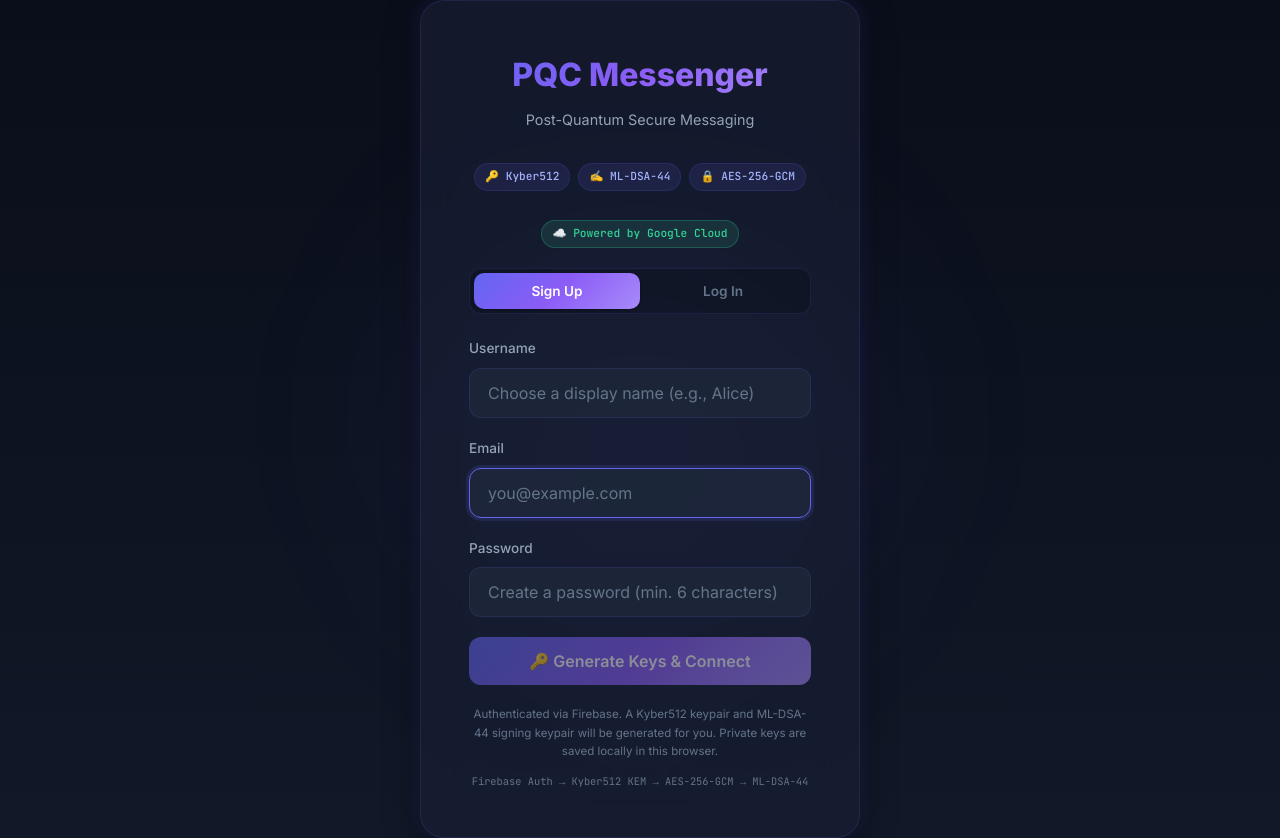
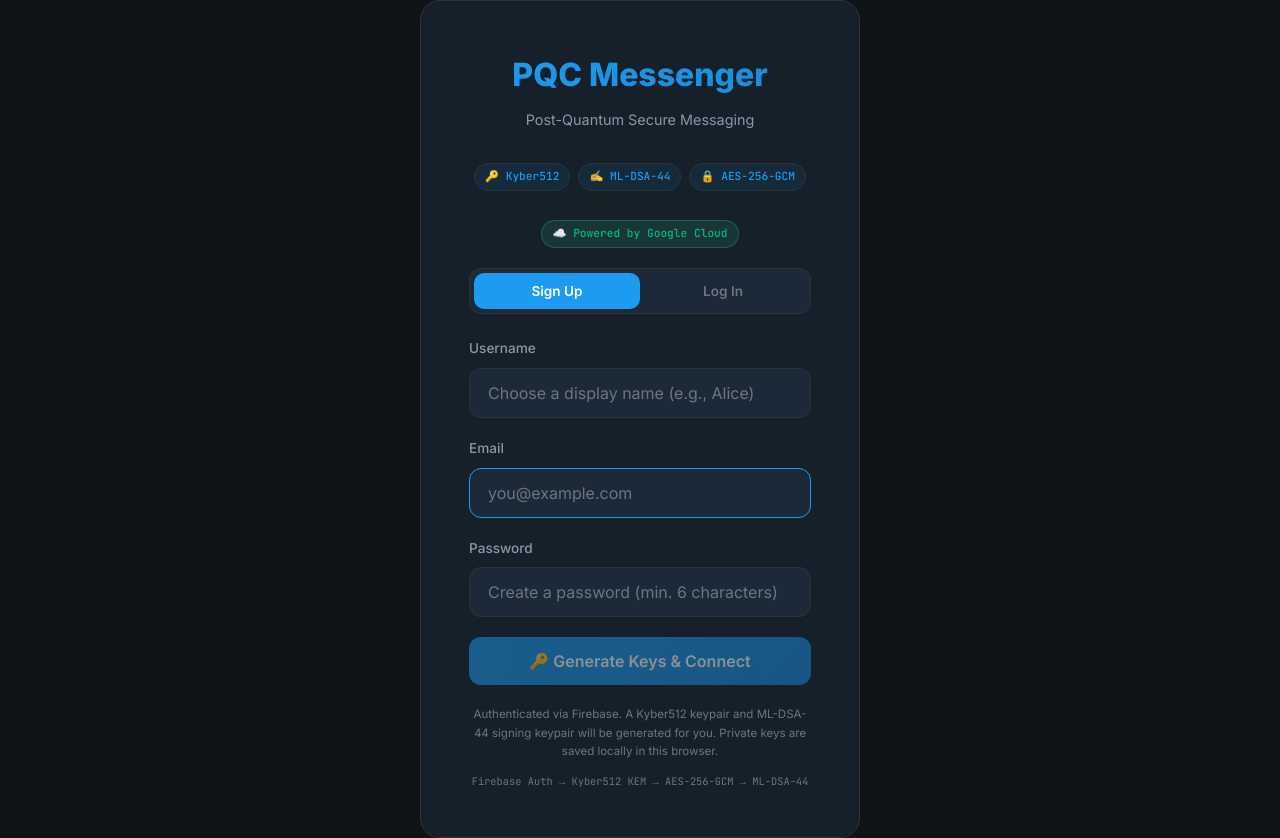
Before and after one commit to Harshdeep1110/PQSM, a React (Vite) app in the folder frontend/: page / in a window 1280 px wide. Built offline with nearby package versions, Linux system fonts and the light colour scheme; no server answers.

Commit message:
refactor: clean modern theme - replace purple/glassmorphism with flat blue-on-dark-slate

```diff
--- a/frontend/src/styles/main.css
+++ b/frontend/src/styles/main.css
@@ -1,6 +1,6 @@
 /*
- * PQC Messenger — Premium Dark Theme
- * Main stylesheet with CSS custom properties, glassmorphism, gradients, and animations.
+ * PQC Messenger — Clean Modern Theme
+ * Main stylesheet with CSS custom properties and clean flat design.
  * Created by: TASK-10
  */
 
@@ -9,46 +9,46 @@
 
 /* ===== CSS Custom Properties (Design Tokens) ===== */
 :root {
-  /* Color Palette — Quantum-inspired deep blues & violets */
-  --bg-primary: #0a0e1a;
-  --bg-secondary: #111827;
-  --bg-tertiary: #1a2035;
-  --bg-card: rgba(17, 24, 39, 0.7);
-  --bg-glass: rgba(26, 32, 53, 0.65);
-  --bg-input: rgba(30, 41, 59, 0.8);
+  /* Color Palette — Clean slate & teal */
+  --bg-primary: #0f1419;
+  --bg-secondary: #15202b;
+  --bg-tertiary: #1c2938;
+  --bg-card: #192734;
+  --bg-glass: #15202b;
+  --bg-input: #1c2938;
 
   /* Accent colors */
-  --accent-primary: #6366f1;     /* Indigo */
-  --accent-secondary: #8b5cf6;   /* Violet */
-  --accent-cyan: #22d3ee;        /* Cyan — for crypto highlights */
-  --accent-emerald: #34d399;     /* Emerald — for success/plaintext */
-  --accent-amber: #fbbf24;       /* Amber — for warnings */
-  --accent-rose: #f43f5e;        /* Rose — for errors */
+  --accent-primary: #1d9bf0;     /* Blue */
+  --accent-secondary: #1a8cd8;   /* Darker blue */
+  --accent-cyan: #00c9db;        /* Cyan — for crypto highlights */
+  --accent-emerald: #00ba7c;     /* Green — for success/plaintext */
+  --accent-amber: #ffad1f;       /* Amber — for warnings */
+  --accent-rose: #f4212e;        /* Red — for errors */
 
   /* Gradients */
-  --gradient-primary: linear-gradient(135deg, #6366f1, #8b5cf6, #a78bfa);
-  --gradient-accent: linear-gradient(135deg, #22d3ee, #6366f1);
-  --gradient-dark: linear-gradient(180deg, #0a0e1a 0%, #111827 100%);
-  --gradient-card: linear-gradient(135deg, rgba(99,102,241,0.1), rgba(139,92,246,0.05));
-  --gradient-glow: radial-gradient(ellipse at center, rgba(99,102,241,0.15), transparent 70%);
+  --gradient-primary: linear-gradient(135deg, #1d9bf0, #1a8cd8);
+  --gradient-accent: linear-gradient(135deg, #00c9db, #1d9bf0);
+  --gradient-dark: #0f1419;
+  --gradient-card: rgba(29, 155, 240, 0.04);
+  --gradient-glow: transparent;
 
   /* Text */
-  --text-primary: #f1f5f9;
-  --text-secondary: #94a3b8;
-  --text-muted: #64748b;
-  --text-accent: #a5b4fc;
+  --text-primary: #e7e9ea;
+  --text-secondary: #8b98a5;
+  --text-muted: #6e767d;
+  --text-accent: #1d9bf0;
 
   /* Borders */
-  --border-subtle: rgba(99, 102, 241, 0.15);
-  --border-medium: rgba(99, 102, 241, 0.25);
-  --border-glow: rgba(99, 102, 241, 0.4);
-
-  /* Shadows */
-  --shadow-sm: 0 1px 3px rgba(0, 0, 0, 0.3);
-  --shadow-md: 0 4px 12px rgba(0, 0, 0, 0.4);
-  --shadow-lg: 0 8px 32px rgba(0, 0, 0, 0.5);
-  --shadow-glow: 0 0 20px rgba(99, 102, 241, 0.2);
-  --shadow-glow-strong: 0 0 40px rgba(99, 102, 241, 0.3);
+  --border-subtle: #2f3336;
+  --border-medium: #3d4349;
+  --border-glow: #1d9bf0;
+
+  /* Shadows — minimal, no glows */
+  --shadow-sm: none;
+  --shadow-md: none;
+  --shadow-lg: none;
+  --shadow-glow: none;
+  --shadow-glow-strong: none;
 
   /* Typography */
   --font-sans: 'Inter', -apple-system, BlinkMacSystemFont, sans-serif;
@@ -58,12 +58,12 @@
   --radius-sm: 8px;
   --radius-md: 12px;
   --radius-lg: 16px;
-  --radius-xl: 24px;
+  --radius-xl: 20px;
 
   /* Transitions */
   --transition-fast: 150ms cubic-bezier(0.4, 0, 0.2, 1);
-  --transition-base: 250ms cubic-bezier(0.4, 0, 0.2, 1);
-  --transition-slow: 400ms cubic-bezier(0.4, 0, 0.2, 1);
+  --transition-base: 200ms cubic-bezier(0.4, 0, 0.2, 1);
+  --transition-slow: 300ms cubic-bezier(0.4, 0, 0.2, 1);
 }
 
 /* ===== Reset & Base ===== */
@@ -129,8 +129,8 @@ body {
 }
 
 @keyframes pulse-glow {
-  0%, 100% { box-shadow: 0 0 10px rgba(99, 102, 241, 0.2); }
-  50% { box-shadow: 0 0 25px rgba(99, 102, 241, 0.4); }
+  0%, 100% { opacity: 1; }
+  50% { opacity: 0.5; }
 }
 
 @keyframes shimmer {
@@ -159,36 +159,18 @@ body {
   align-items: center;
   justify-content: center;
   min-height: 100vh;
-  background: var(--gradient-dark);
-  position: relative;
-  overflow: hidden;
-}
-
-.login-screen::before {
-  content: '';
-  position: absolute;
-  top: 50%;
-  left: 50%;
-  transform: translate(-50%, -50%);
-  width: 600px;
-  height: 600px;
-  background: var(--gradient-glow);
-  border-radius: 50%;
-  filter: blur(80px);
-  pointer-events: none;
+  background: var(--bg-primary);
 }
 
 .login-card {
   position: relative;
-  background: var(--bg-glass);
-  backdrop-filter: blur(20px);
+  background: var(--bg-secondary);
   border: 1px solid var(--border-subtle);
   border-radius: var(--radius-xl);
   padding: 48px;
   width: 100%;
   max-width: 440px;
   animation: fadeIn 0.6s ease-out;
-  box-shadow: var(--shadow-lg), var(--shadow-glow);
 }
 
 .login-card h1 {
@@ -222,7 +204,7 @@ body {
   align-items: center;
   gap: 4px;
   padding: 4px 10px;
-  background: rgba(99, 102, 241, 0.12);
+  background: rgba(29, 155, 240, 0.08);
   border: 1px solid var(--border-subtle);
   border-radius: 20px;
   font-size: 0.7rem;
@@ -258,7 +240,6 @@ body {
 
 .login-input-group input:focus {
   border-color: var(--accent-primary);
-  box-shadow: 0 0 0 3px rgba(99, 102, 241, 0.15);
 }
 
 .login-input-group input::placeholder {
@@ -282,8 +263,7 @@ body {
 }
 
 .login-btn:hover {
-  transform: translateY(-1px);
-  box-shadow: var(--shadow-glow-strong);
+  opacity: 0.9;
 }
 
 .login-btn:active {
@@ -315,7 +295,7 @@ body {
 /* ===== Auth Mode Tabs ===== */
 .auth-tabs {
   display: flex;
-  background: rgba(0, 0, 0, 0.2);
+  background: var(--bg-tertiary);
   border-radius: var(--radius-md);
   padding: 4px;
   margin-bottom: 24px;
@@ -341,9 +321,8 @@ body {
 }
 
 .auth-tab.active {
-  background: var(--gradient-primary);
+  background: var(--accent-primary);
   color: white;
-  box-shadow: var(--shadow-sm);
 }
 
 /* ===== Prototype Badges ===== */
@@ -450,7 +429,6 @@ body {
   height: 8px;
   border-radius: 50%;
   background: var(--accent-emerald);
-  animation: pulse-glow 2s infinite;
 }
 
 .status-dot.offline {
@@ -476,13 +454,13 @@ body {
 }
 
 .user-item:hover {
-  background: var(--gradient-card);
+  background: var(--bg-tertiary);
   border: 1px solid var(--border-subtle);
 }
 
 .user-item.active {
-  background: rgba(99, 102, 241, 0.15);
-  border: 1px solid var(--border-medium);
+  background: rgba(29, 155, 240, 0.1);
+  border: 1px solid var(--accent-primary);
 }
 
 .user-item:not(.active):not(:hover) {
@@ -529,7 +507,6 @@ body {
   border-radius: 50%;
   background: var(--accent-emerald);
   flex-shrink: 0;
-  box-shadow: 0 0 8px rgba(52, 211, 153, 0.4);
 }
 
 .sidebar-footer {
@@ -612,7 +589,7 @@ body {
   align-items: center;
   gap: 8px;
   padding: 8px 16px;
-  background: rgba(99, 102, 241, 0.1);
+  background: transparent;
   border: 1px solid var(--border-subtle);
   border-radius: var(--radius-sm);
   color: var(--text-accent);
@@ -624,12 +601,12 @@ body {
 }
 
 .visualizer-toggle:hover {
-  background: rgba(99, 102, 241, 0.2);
+  background: rgba(29, 155, 240, 0.08);
   border-color: var(--accent-primary);
 }
 
 .visualizer-toggle.active {
-  background: rgba(99, 102, 241, 0.2);
+  background: rgba(29, 155, 240, 0.1);
   border-color: var(--accent-primary);
 }
 
@@ -755,7 +732,6 @@ body {
 
 .message-input:focus {
   border-color: var(--accent-primary);
-  box-shadow: 0 0 0 3px rgba(99, 102, 241, 0.1);
 }
 
 .message-input::placeholder {
@@ -780,8 +756,7 @@ body {
 }
 
 .send-btn:hover {
-  transform: translateY(-1px);
-  box-shadow: var(--shadow-glow);
+  opacity: 0.9;
 }
 
 .send-btn:active {
@@ -823,8 +798,8 @@ body {
 
 .copy-trace-btn {
   padding: 5px 12px;
-  background: rgba(34, 211, 238, 0.1);
-  border: 1px solid rgba(34, 211, 238, 0.2);
+  background: rgba(0, 201, 219, 0.08);
+  border: 1px solid rgba(0, 201, 219, 0.2);
   border-radius: var(--radius-sm);
   color: var(--accent-cyan);
   font-size: 0.7rem;
@@ -835,12 +810,12 @@ body {
 }
 
 .copy-trace-btn:hover {
-  background: rgba(34, 211, 238, 0.2);
+  background: rgba(0, 201, 219, 0.15);
 }
 
 .copy-trace-btn.copied {
-  background: rgba(52, 211, 153, 0.15);
-  border-color: rgba(52, 211, 153, 0.3);
+  background: rgba(0, 186, 124, 0.1);
+  border-color: rgba(0, 186, 124, 0.2);
   color: var(--accent-emerald);
 }
 
@@ -923,7 +898,7 @@ body {
   font-size: 0.65rem;
   color: var(--accent-cyan);
   padding: 2px 8px;
-  background: rgba(34, 211, 238, 0.1);
+  background: rgba(0, 201, 219, 0.08);
   border-radius: 10px;
 }
 
@@ -969,8 +944,8 @@ body {
   align-items: center;
   gap: 6px;
   padding: 4px 12px;
-  background: rgba(52, 211, 153, 0.1);
-  border: 1px solid rgba(52, 211, 153, 0.2);
+  background: rgba(0, 186, 124, 0.08);
+  border: 1px solid rgba(0, 186, 124, 0.15);
   border-radius: 20px;
   font-size: 0.7rem;
   color: var(--accent-emerald);
@@ -1018,7 +993,7 @@ body {
   width: 44px;
   height: 44px;
   border-radius: var(--radius-md);
-  background: rgba(99, 102, 241, 0.1);
+  background: transparent;
   border: 1px solid var(--border-subtle);
   color: var(--text-accent);
   font-size: 1.2rem;
@@ -1031,9 +1006,8 @@ body {
 }
 
 .media-attach-btn:hover {
-  background: rgba(99, 102, 241, 0.2);
+  background: rgba(29, 155, 240, 0.08);
   border-color: var(--accent-primary);
-  transform: translateY(-1px);
 }
 
 .media-attach-btn:disabled {
@@ -1067,7 +1041,6 @@ body {
   max-width: 520px;
   max-height: 80vh;
   overflow-y: auto;
-  box-shadow: var(--shadow-lg), var(--shadow-glow-strong);
   animation: slideInUp 0.3s ease-out;
 }
 
@@ -1231,8 +1204,7 @@ body {
 }
 
 .media-send-btn:hover {
-  transform: translateY(-1px);
-  box-shadow: var(--shadow-glow);
+  opacity: 0.9;
 }
 
 .media-send-btn:disabled {
@@ -1313,8 +1285,8 @@ body {
   justify-content: center;
   gap: 4px;
   padding: 6px 14px;
-  background: rgba(99, 102, 241, 0.12);
-  border: 1px solid rgba(99, 102, 241, 0.35);
+  background: rgba(29, 155, 240, 0.08);
+  border: 1px solid rgba(29, 155, 240, 0.25);
   border-radius: var(--radius-sm);
   color: var(--accent-primary);
   font-family: var(--font-sans);
@@ -1327,8 +1299,7 @@ body {
 }
 
 .media-download-btn:hover {
-  background: rgba(99, 102, 241, 0.25);
-  transform: translateY(-1px);
+  background: rgba(29, 155, 240, 0.15);
 }
 
 /* ── Sent bubble: download button must contrast against the indigo gradient ── */
@@ -1400,14 +1371,13 @@ body {
   align-items: center;
   gap: 4px;
   padding: 2px 8px;
-  background: rgba(52, 211, 153, 0.1);
-  border: 1px solid rgba(52, 211, 153, 0.15);
+  background: rgba(0, 186, 124, 0.08);
+  border: 1px solid rgba(0, 186, 124, 0.12);
   border-radius: 10px;
   font-size: 0.6rem;
   color: var(--accent-emerald);
   font-weight: 500;
   white-space: nowrap;
-  /* Align badge to the left, not stretched */
   align-self: flex-start;
 }
 
@@ -1483,11 +1453,11 @@ body {
 
 .visualizer-tab:hover {
   color: var(--text-secondary);
-  background: rgba(99, 102, 241, 0.05);
+  background: rgba(29, 155, 240, 0.04);
 }
 
 .visualizer-tab.active {
-  background: rgba(99, 102, 241, 0.12);
+  background: rgba(29, 155, 240, 0.08);
   border-color: var(--border-subtle);
   color: var(--accent-primary);
 }
@@ -1609,8 +1579,7 @@ body {
 }
 
 .voice-send-btn:hover {
-  transform: scale(1.05);
-  box-shadow: var(--shadow-glow);
+  opacity: 0.9;
 }
 
 /* Uploading state */
@@ -1619,8 +1588,8 @@ body {
   align-items: center;
   justify-content: center;
   padding: 8px 16px;
-  background: rgba(99, 102, 241, 0.08);
-  border: 1px solid rgba(99, 102, 241, 0.2);
+  background: rgba(29, 155, 240, 0.06);
+  border: 1px solid rgba(29, 155, 240, 0.15);
   border-radius: var(--radius-md);
   flex-shrink: 0;
   animation: fadeIn 0.2s ease-out;
@@ -1668,7 +1637,7 @@ body {
   align-items: center;
   gap: 12px;
   padding: 12px 14px;
-  background: rgba(99, 102, 241, 0.06);
+  background: rgba(29, 155, 240, 0.04);
   border: 1px solid var(--border-subtle);
   border-radius: var(--radius-md);
   transition: var(--transition-fast);
@@ -1676,7 +1645,7 @@ body {
 }
 
 .media-document-card:hover {
-  background: rgba(99, 102, 241, 0.1);
+  background: rgba(29, 155, 240, 0.08);
   border-color: var(--border-medium);
 }
 
@@ -1714,8 +1683,8 @@ body {
   width: 36px;
   height: 36px;
   border-radius: 50%;
-  background: rgba(99, 102, 241, 0.12);
-  border: 1px solid rgba(99, 102, 241, 0.3);
+  background: rgba(29, 155, 240, 0.08);
+  border: 1px solid rgba(29, 155, 240, 0.2);
   display: flex;
   align-items: center;
   justify-content: center;
@@ -1727,8 +1696,7 @@ body {
 }
 
 .media-document-download:hover {
-  background: rgba(99, 102, 241, 0.25);
-  transform: translateY(-1px);
+  background: rgba(29, 155, 240, 0.15);
 }
 
 /* ── Sent bubble: document download button on indigo gradient bg ── */
@@ -1764,7 +1732,7 @@ body {
   font-weight: 700;
   color: var(--text-secondary);
   text-transform: uppercase;
-  background: rgba(99, 102, 241, 0.1);
+  background: rgba(29, 155, 240, 0.08);
   padding: 3px 10px;
   border-radius: 6px;
 }
```
Also changed, not shown: frontend/src/components/EncryptionVisualizer.jsx (+6 -6 lines).
